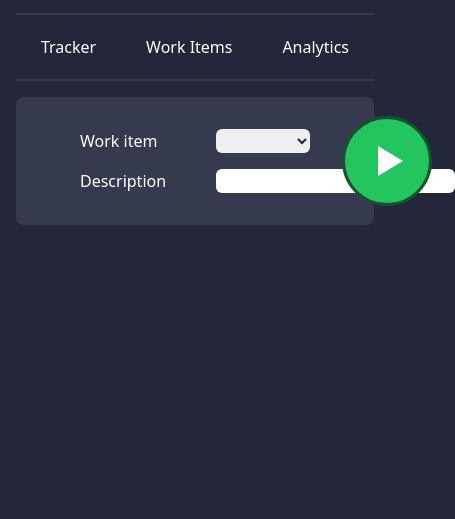
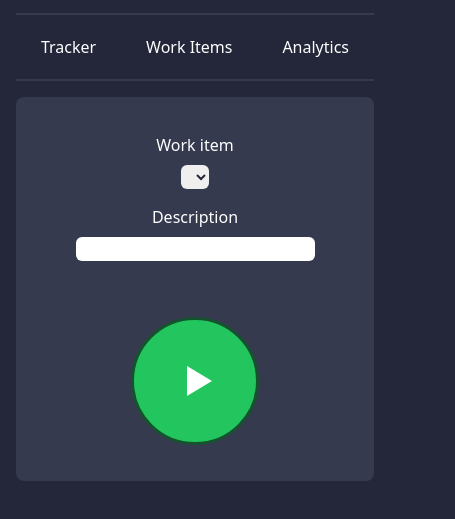
Before and after one commit to maxime-filippini/timetracker_gleam, a website: page index.html in a window 390 px wide. Shown: the part 119-638 px from the top of the page, 455 px wide, since content can reach past the window. Drawn offline with Linux system fonts and the light colour scheme.

Commit message:
fix tracker view on mobile

```diff
--- a/priv/static/timetracker_gleam.mjs
+++ b/priv/static/timetracker_gleam.mjs
@@ -2812,7 +2812,7 @@ function start_button() {
   return button(
     toList([
       class$(
-        "rounded-full h-4/5 aspect-square bg-green-500 hover:bg-green-600 duration-200 border-[3px] border-green-900 flex items-center justify-center"
+        "rounded-full sm:h-4/5 h-32 aspect-square bg-green-500 hover:bg-green-600 duration-200 border-[3px] border-green-900 flex items-center justify-center"
       )
     ]),
     toList([
@@ -2829,28 +2829,34 @@ function start_button() {
 }
 function view_tracker(model) {
   return div(
-    toList([]),
+    toList([class$("grow")]),
     toList([
       div(
         toList([
           class$(
-            "w-full h-32 rounded-lg bg-surface-0 flex px-8 py-2 items-center"
+            "w-full sm:h-32 h-96 rounded-lg bg-surface-0 flex sm:flex-nowrap  flex-wrap sm:px-8 py-2 items-center justify-center"
           )
         ]),
         toList([
           div(
-            toList([class$("mx-auto flex-col w-full px-8")]),
+            toList([class$("flex-col px-8")]),
             toList([
               form(
-                toList([class$("flex flex-col gap-4 w-full")]),
+                toList([class$("flex flex-col gap-4 sm:w-full w-64")]),
                 toList([
                   div(
-                    toList([class$("flex gap-2")]),
+                    toList([
+                      class$(
+                        "flex gap-2 sm:flex-nowrap flex-wrap justify-center"
+                      )
+                    ]),
                     toList([
                       label(
                         toList([
                           for$("work-item"),
-                          class$("min-w-32")
+                          class$(
+                            "sm:min-w-32 min-w-full text-center"
+                          )
                         ]),
                         toList([text2("Work item")])
                       ),
@@ -2858,7 +2864,7 @@ function view_tracker(model) {
                         toList([
                           name("selected-work-item"),
                           id("work-item"),
-                          class$("text-bg pl-2 grow rounded-md")
+                          class$("text-bg pl-2 rounded-md")
                         ]),
                         (() => {
                           let _pipe = model.work_items;
@@ -2876,12 +2882,18 @@ function view_tracker(model) {
                     ])
                   ),
                   div(
-                    toList([class$("flex gap-2")]),
+                    toList([
+                      class$(
+                        "flex gap-2 sm:flex-nowrap flex-wrap justify-center"
+                      )
+                    ]),
                     toList([
                       label(
                         toList([
                           for$("work-item"),
-                          class$("min-w-32")
+                          class$(
+                            "sm:min-w-32 min-w-full text-center"
+                          )
                         ]),
                         toList([text2("Description")])
                       ),
@@ -2889,7 +2901,7 @@ function view_tracker(model) {
                         toList([
                           name("task-description"),
                           id("task-description"),
-                          class$("text-bg pl-2 grow rounded-md")
+                          class$("text-bg pl-2 rounded-md")
                         ])
                       )
                     ])
@@ -2898,7 +2910,7 @@ function view_tracker(model) {
               )
             ])
           ),
-          start_button()
+          div(toList([class$("")]), toList([start_button()]))
         ])
       )
     ])
@@ -3333,7 +3345,7 @@ function main() {
     throw makeError(
       "assignment_no_match",
       "timetracker_gleam",
-      462,
+      482,
       "main",
       "Assignment pattern did not match",
       { value: $ }
```
Also changed, not shown: priv/static/timetracker_gleam.css, 1 other file.
